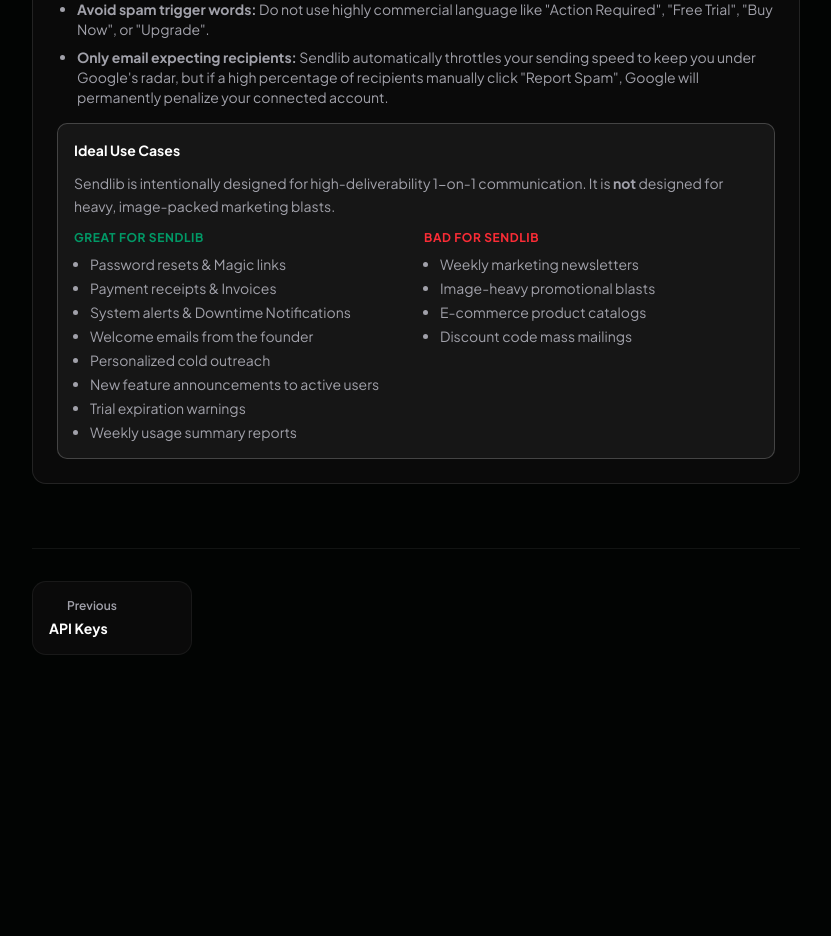
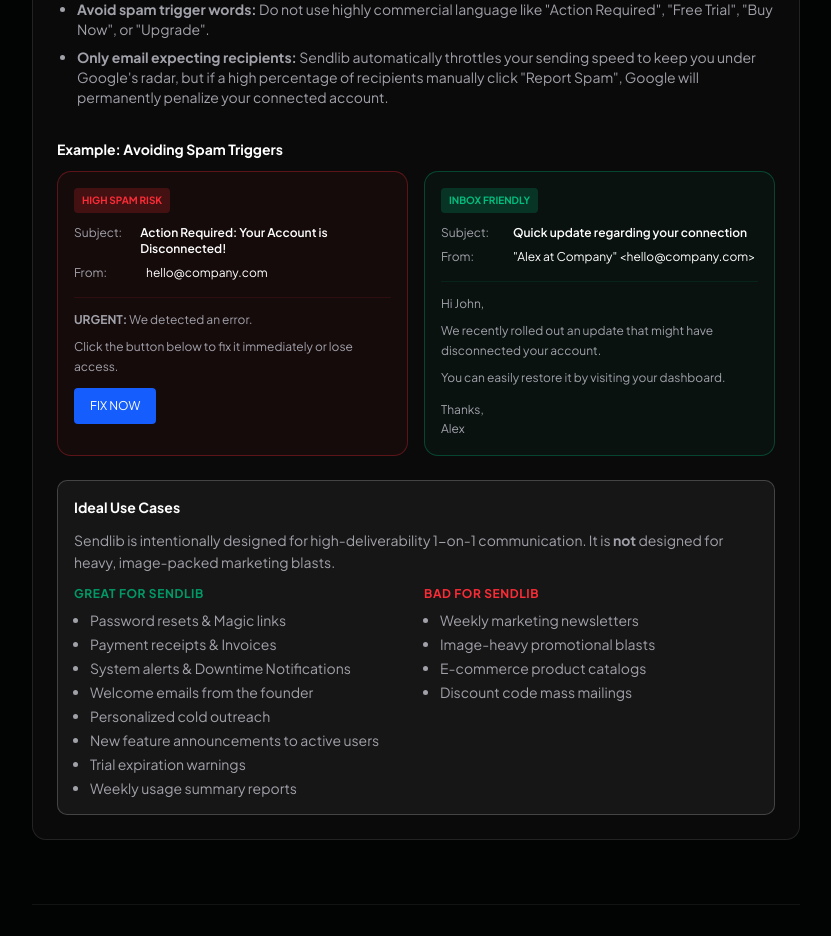
Before and after one commit to samueltuoyo15/send-liberty, a Next.js app: page /docs/send in a window 1280 px wide. Shown: the part 2360-3296 px from the top of the page, without its empty margins (256-1087 px from the left). Before the commit the page ends 3079 px from the top, so only its background shows below. Built offline with nearby package versions, Linux system fonts and the light colour scheme; some icons are missing.

Commit message:
docs: add editable code blocks and spam showcase to send and batch pages

```diff
--- a/app/docs/batch/page.tsx
+++ b/app/docs/batch/page.tsx
@@ -431,6 +431,43 @@
               <li><strong>Avoid spam trigger words:</strong> Do not use highly commercial language like &quot;Action Required&quot;, &quot;Free Trial&quot;, &quot;Buy Now&quot;, or &quot;Upgrade&quot;.</li>
               <li><strong>Only email expecting recipients:</strong> Sendlib automatically throttles your sending speed to keep you under Google&apos;s radar, but if a high percentage of recipients manually click &quot;Report Spam&quot;, Google will permanently penalize your connected account.</li>
             </ul>
+
+            <div className="mt-8 mb-6">
+              <h3 className="font-bold text-primary-sendlib text-sm mb-3">Example: Avoiding Spam Triggers</h3>
+              <div className="grid grid-cols-1 md:grid-cols-2 gap-4">
+                <div className="p-4 rounded-xl border border-red-500/30 bg-red-500/5">
+                  <div className="flex items-center gap-2 mb-3">
+                    <span className="bg-red-500/20 text-red-500 text-[10px] uppercase font-bold px-2 py-1 rounded">High Spam Risk</span>
+                  </div>
+                  <div className="space-y-2 text-xs">
+                    <div className="flex gap-2"><span className="text-secondary w-16">Subject:</span><span className="text-on-background font-semibold">Action Required: Your Account is Disconnected!</span></div>
+                    <div className="flex gap-2"><span className="text-secondary w-16">From:</span><span className="text-on-background">hello@company.com</span></div>
+                    <div className="mt-4 pt-3 border-t border-red-500/10 text-secondary leading-relaxed">
+                      <p className="mb-2"><strong>URGENT:</strong> We detected an error.</p>
+                      <p className="mb-3">Click the button below to fix it immediately or lose access.</p>
+                      <button className="bg-blue-600 text-white px-4 py-2 rounded pointer-events-none">FIX NOW</button>
+                    </div>
+                  </div>
+                </div>
+
+                <div className="p-4 rounded-xl border border-emerald-500/30 bg-emerald-500/5">
+                  <div className="flex items-center gap-2 mb-3">
+                    <span className="bg-emerald-500/20 text-emerald-500 text-[10px] uppercase font-bold px-2 py-1 rounded">Inbox Friendly</span>
+                  </div>
+                  <div className="space-y-2 text-xs">
+                    <div className="flex gap-2"><span className="text-secondary w-16">Subject:</span><span className="text-on-background font-semibold">Quick update regarding your connection</span></div>
+                    <div className="flex gap-2"><span className="text-secondary w-16">From:</span><span className="text-on-background">"Alex at Company" &lt;hello@company.com&gt;</span></div>
+                    <div className="mt-4 pt-3 border-t border-emerald-500/10 text-secondary leading-relaxed">
+                      <p className="mb-2">Hi John,</p>
+                      <p className="mb-2">We recently rolled out an update that might have disconnected your account.</p>
+                      <p className="mb-3">You can easily restore it by visiting your dashboard.</p>
+                      <p>Thanks,<br/>Alex</p>
+                    </div>
+                  </div>
+                </div>
+              </div>
+            </div>
+
             <div className="mt-4 p-4 bg-primary-sendlib/5 border border-primary-sendlib/20 rounded-lg">
               <h3 className="font-bold text-primary-sendlib text-sm mb-3">Ideal Use Cases</h3>
               <p className="text-sm text-secondary leading-relaxed mb-3">
--- a/app/docs/send/page.tsx
+++ b/app/docs/send/page.tsx
@@ -264,6 +264,43 @@
               <li><strong>Avoid spam trigger words:</strong> Do not use highly commercial language like &quot;Action Required&quot;, &quot;Free Trial&quot;, &quot;Buy Now&quot;, or &quot;Upgrade&quot;.</li>
               <li><strong>Only email expecting recipients:</strong> Sendlib automatically throttles your sending speed to keep you under Google&apos;s radar, but if a high percentage of recipients manually click &quot;Report Spam&quot;, Google will permanently penalize your connected account.</li>
             </ul>
+
+            <div className="mt-8 mb-6">
+              <h3 className="font-bold text-primary-sendlib text-sm mb-3">Example: Avoiding Spam Triggers</h3>
+              <div className="grid grid-cols-1 md:grid-cols-2 gap-4">
+                <div className="p-4 rounded-xl border border-red-500/30 bg-red-500/5">
+                  <div className="flex items-center gap-2 mb-3">
+                    <span className="bg-red-500/20 text-red-500 text-[10px] uppercase font-bold px-2 py-1 rounded">High Spam Risk</span>
+                  </div>
+                  <div className="space-y-2 text-xs">
+                    <div className="flex gap-2"><span className="text-secondary w-16">Subject:</span><span className="text-on-background font-semibold">Action Required: Your Account is Disconnected!</span></div>
+                    <div className="flex gap-2"><span className="text-secondary w-16">From:</span><span className="text-on-background">hello@company.com</span></div>
+                    <div className="mt-4 pt-3 border-t border-red-500/10 text-secondary leading-relaxed">
+                      <p className="mb-2"><strong>URGENT:</strong> We detected an error.</p>
+                      <p className="mb-3">Click the button below to fix it immediately or lose access.</p>
+                      <button className="bg-blue-600 text-white px-4 py-2 rounded pointer-events-none">FIX NOW</button>
+                    </div>
+                  </div>
+                </div>
+
+                <div className="p-4 rounded-xl border border-emerald-500/30 bg-emerald-500/5">
+                  <div className="flex items-center gap-2 mb-3">
+                    <span className="bg-emerald-500/20 text-emerald-500 text-[10px] uppercase font-bold px-2 py-1 rounded">Inbox Friendly</span>
+                  </div>
+                  <div className="space-y-2 text-xs">
+                    <div className="flex gap-2"><span className="text-secondary w-16">Subject:</span><span className="text-on-background font-semibold">Quick update regarding your connection</span></div>
+                    <div className="flex gap-2"><span className="text-secondary w-16">From:</span><span className="text-on-background">"Alex at Company" &lt;hello@company.com&gt;</span></div>
+                    <div className="mt-4 pt-3 border-t border-emerald-500/10 text-secondary leading-relaxed">
+                      <p className="mb-2">Hi John,</p>
+                      <p className="mb-2">We recently rolled out an update that might have disconnected your account.</p>
+                      <p className="mb-3">You can easily restore it by visiting your dashboard.</p>
+                      <p>Thanks,<br/>Alex</p>
+                    </div>
+                  </div>
+                </div>
+              </div>
+            </div>
+
             <div className="mt-4 p-4 bg-primary-sendlib/5 border border-primary-sendlib/20 rounded-lg">
               <h3 className="font-bold text-primary-sendlib text-sm mb-3">Ideal Use Cases</h3>
               <p className="text-sm text-secondary leading-relaxed mb-3">
--- /dev/null
+++ b/scripts/notify-reconnect.js
@@ -0,0 +1,64 @@
+const https = require("https");
+
+const API_KEY = "afsdfsfafsfs";
+const FROM = '"Sendlib" <samueltuoyo9082@gmail.com>';
+const BASE_URL = "sendlib.samueltuoyo.com";
+
+const AFFECTED_USERS = [];
+
+function sendEmail(to, name) {
+  return new Promise((resolve, reject) => {
+    const body = JSON.stringify({
+      from: FROM,
+      to,
+      subject: "Quick update regarding your Sendlib Gmail connection",
+      html: `
+        <div style="font-family: sans-serif; max-width: 600px; margin: 0 auto; padding: 24px; color: #111;">
+          <p>Hi ${name},</p>
+          <p>We recently rolled out an update to our Gmail integration that might have temporarily disconnected your connected email accounts on Sendlib.</p>
+          <p>If you notice any of your accounts aren't sending emails, you can easily restore them by visiting your <a href="https://sendlib.samueltuoyo.com/dashboard/accounts">Gmail Accounts page</a> and reconnecting.</p>
+          <p>We apologize for the interruption! The system has been fully updated to prevent this from happening again.</p>
+          <p>Thanks,<br/>The Sendlib Team</p>
+        </div>
+      `,
+    });
+
+    const options = {
+      hostname: BASE_URL,
+      path: "/api/send",
+      method: "POST",
+      headers: {
+        "Content-Type": "application/json",
+        Authorization: `Bearer ${API_KEY}`,
+        "Content-Length": Buffer.byteLength(body),
+      },
+    };
+
+    const req = https.request(options, (res) => {
+      let data = "";
+      res.on("data", (chunk) => (data += chunk));
+      res.on("end", () => {
+        console.log(`[${to}] Status: ${res.statusCode} — ${data}`);
+        resolve();
+      });
+    });
+
+    req.on("error", (err) => {
+      console.error(`[${to}] Error: ${err.message}`);
+      reject(err);
+    });
+
+    req.write(body);
+    req.end();
+  });
+}
+
+async function main() {
+  console.log("Sending reconnection emails to affected users...\n");
+  for (const user of AFFECTED_USERS) {
+    await sendEmail(user.email, user.name);
+  }
+  console.log("\nDone.");
+}
+
+main();
```
Also changed, not shown: 1 other file (tests, documents, lock files or other folders).
